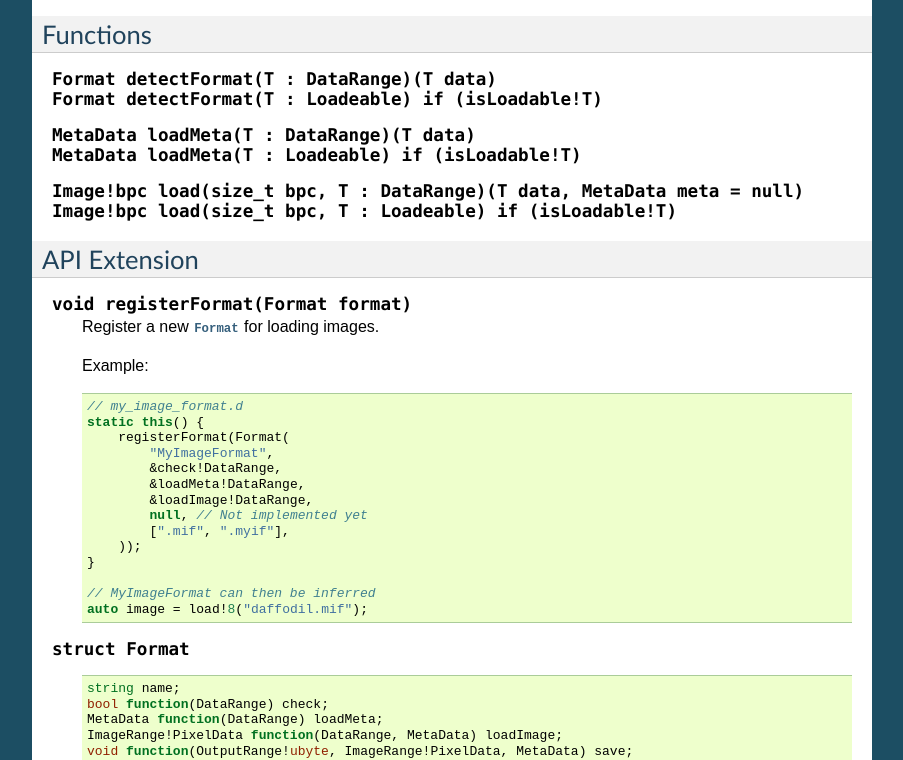
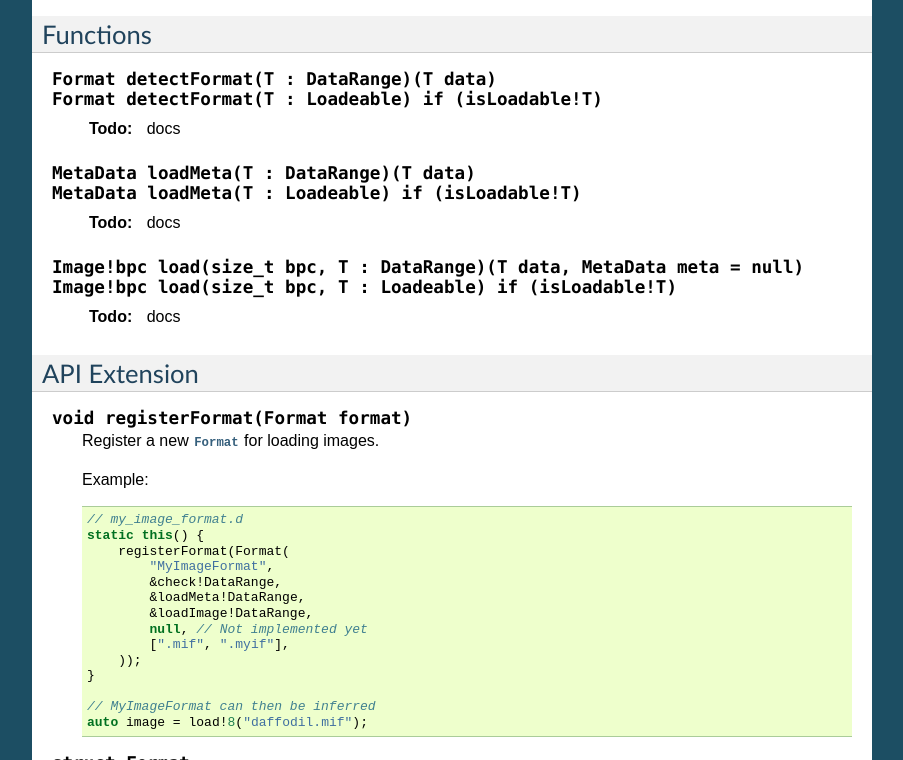
Before and after one commit to BenjaminSchaaf/daffodil, a Sphinx documentation site: the page built from docs/reference/daffodil.rst, in a window 1280 px wide and 900 px high, scrolled down 448 px, cut to the strip 140-900 px from the top of the window. Shown: the whole strip, without its empty margins (198-1101 px from the left). Built offline with Sphinx 7.4.7, drawn with Linux system fonts in a browser that asks for light colours.

Commit message:
Made docs show todo items

```diff
--- a/docs/conf.py
+++ b/docs/conf.py
@@ -35,6 +35,7 @@ extensions = [
 ]
 
 highlight_language = 'd'
+todo_include_todos = True
 
 # Add any paths that contain templates here, relative to this directory.
 templates_path = ['_templates']
```
